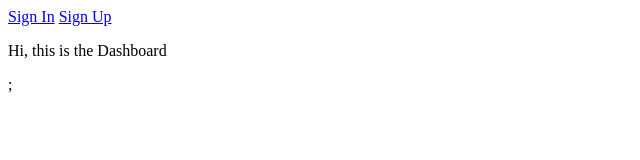
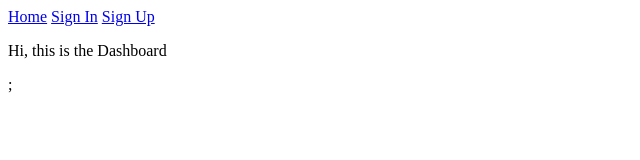
Before and after one commit to nme22/onboarding-app, a Next.js app: page /dashboard in a window 1280 px wide. Shown: the top 160 px of the page, without its empty margins (0-640 px from the left). Built offline with nearby package versions, Linux system fonts and the light colour scheme; no server answers.

Commit message:
fix env variables and make sure username/password settings in dashboard is toggled off when using OTP

```diff
--- a/src/components/Navbar.tsx
+++ b/src/components/Navbar.tsx
@@ -14,8 +14,9 @@
         </nav>
       ) : (
         <nav>
-          <Link href='/sign-in'>Sign In</Link>{' '}
-          <Link href='/sign-up'>Sign Up</Link>
+          <Link href='/'>Home</Link>{' '}
+          <Link href='/custom-flows/sign-in'>Sign In</Link>{' '}
+          <Link href='/custom-flows/sign-up'>Sign Up</Link>
         </nav>
       )}
     </div>
```
Also changed, not shown: src/app/custom-flows/sign-in/page.tsx (renamed from src/app/sign-in/page.tsx), src/app/custom-flows/sign-up/page.tsx (renamed from src/app/sign-up/page.tsx).
